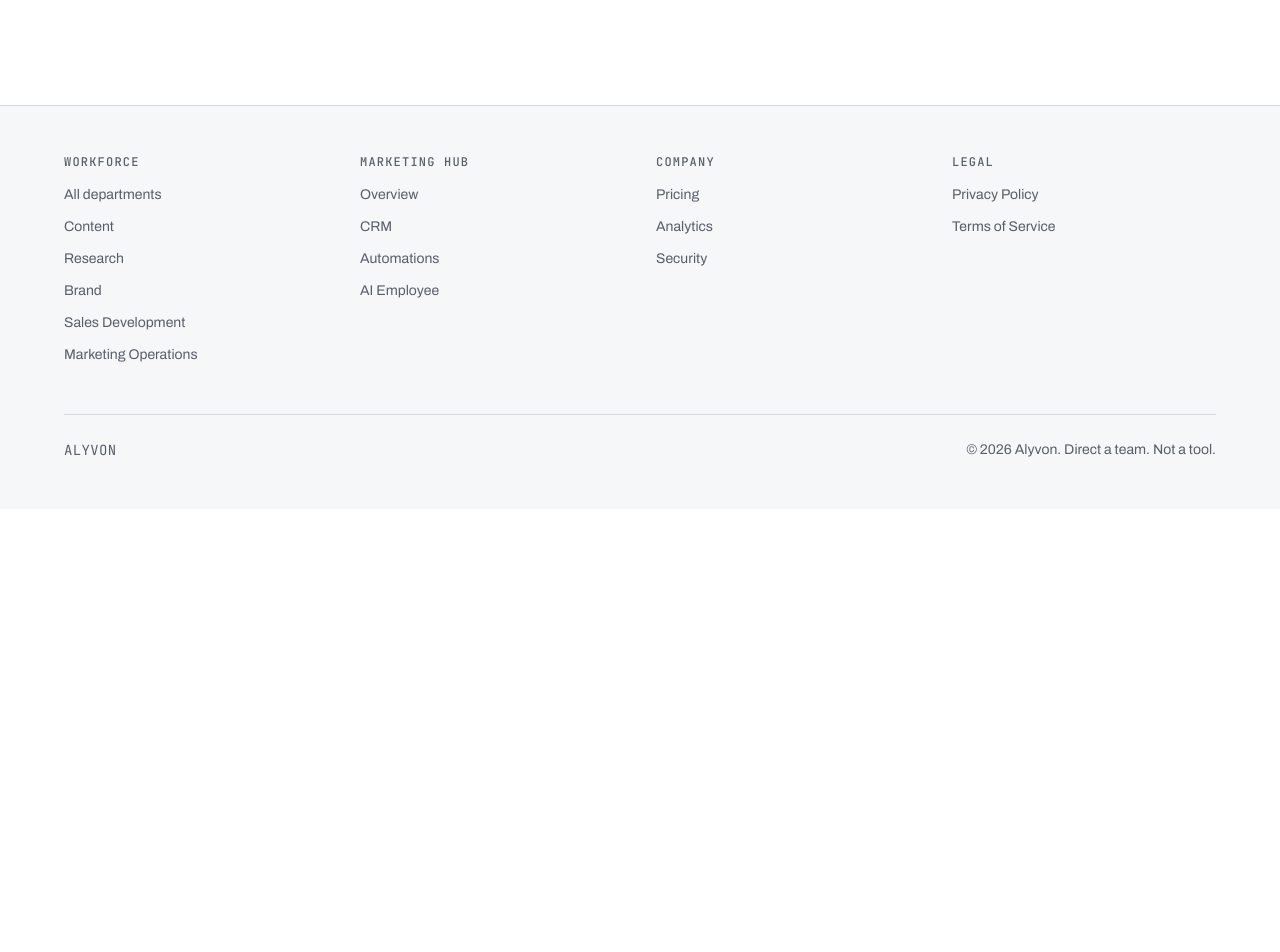
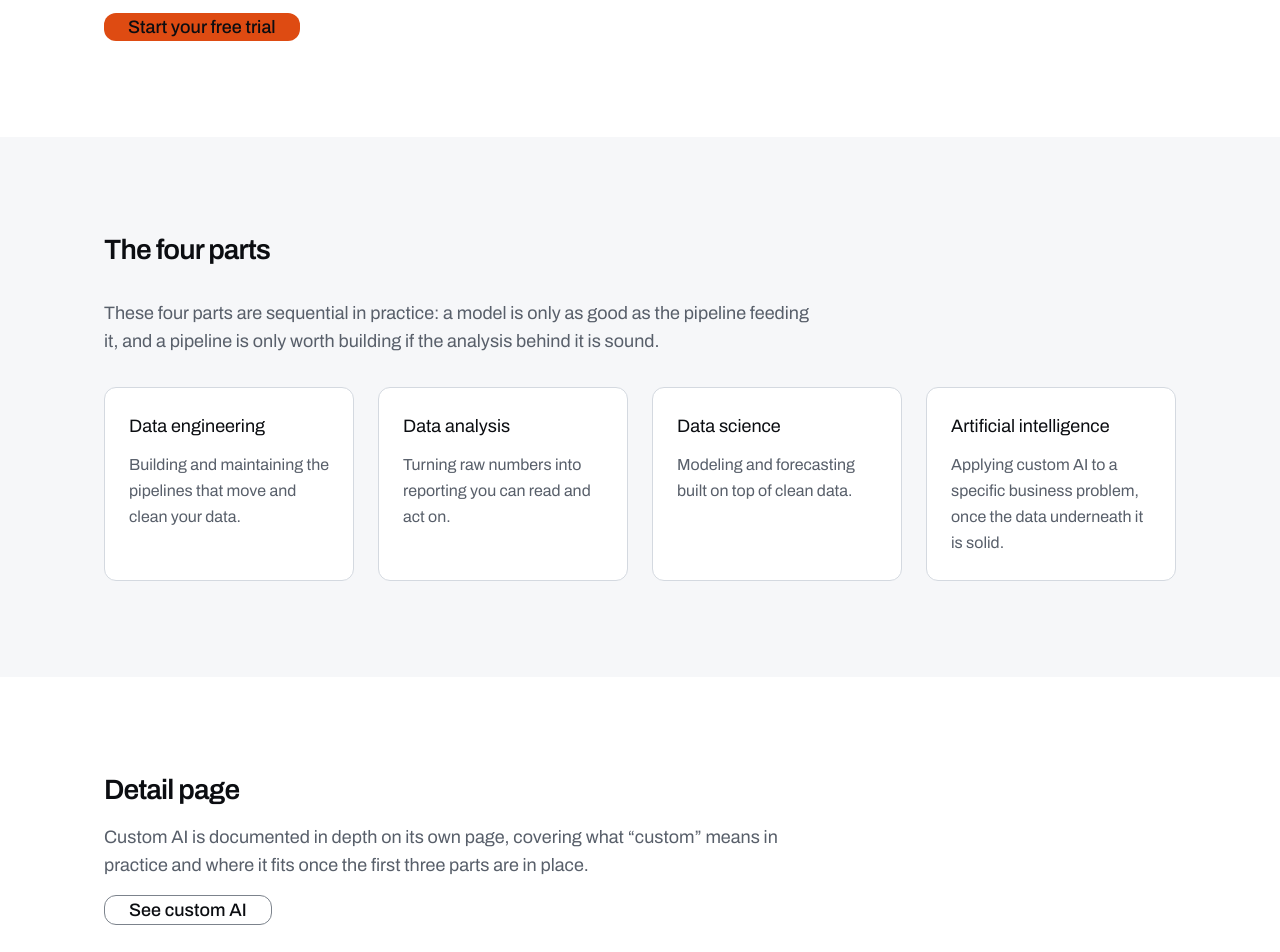
Before and after one commit to alyvonai/alyvon-marketing-site, a Next.js app: page /analytics in a window 1280 px wide. Before the commit this address had no page. Shown: the part 440-1392 px from the top of the page. Before the commit the page ends 949 px from the top, so only its background shows below. Built offline with nearby package versions, Linux system fonts and the light colour scheme.

Commit message:
feat: add analytics pillar page

```diff
--- /dev/null
+++ b/app/analytics/page.tsx
@@ -0,0 +1,103 @@
+import Link from "next/link"
+import { buttonVariants } from "@/components/ui/button"
+import { Card, CardContent, CardHeader, CardTitle } from "@/components/ui/card"
+import { Section } from "@/components/marketing/section"
+import { Hero } from "@/components/marketing/hero"
+import { CtaBand } from "@/components/marketing/cta-band"
+import { cn } from "@/lib/utils"
+import { buildMetadata } from "@/lib/metadata"
+
+// Copy pulled verbatim from Library deliverable e0adc23e-9115-4d27-ab08-b1cd1896e9b2
+// (Ticket 0h, final version -- use this one, not the earlier cc857c3b... draft).
+// Vertical-neutral per docs/tickets-2-21-manifest.md.
+
+export const metadata = buildMetadata({
+  title: "Analytics - Alyvon",
+  description:
+    "Alyvon Analytics: data engineering, data analysis, data science, and applied AI, built into one consulting practice.",
+  path: "/analytics",
+})
+
+const PARTS = [
+  {
+    title: "Data engineering",
+    body: "Building and maintaining the pipelines that move and clean your data.",
+  },
+  {
+    title: "Data analysis",
+    body: "Turning raw numbers into reporting you can read and act on.",
+  },
+  {
+    title: "Data science",
+    body: "Modeling and forecasting built on top of clean data.",
+  },
+  {
+    title: "Artificial intelligence",
+    body: "Applying custom AI to a specific business problem, once the data underneath it is solid.",
+  },
+]
+
+export default function AnalyticsPillarPage() {
+  return (
+    <>
+      <Hero
+        eyebrow="Product line: analytics"
+        heading="Turn your data into a system you can act on."
+        subhead="Analytics covers the full path from raw data to a working model: engineering the pipeline, analyzing the numbers, building the science, and applying AI where it earns its place."
+        actions={
+          <Link href="/login" className={cn(buttonVariants({ size: "lg" }))}>
+            Start your free trial
+          </Link>
+        }
+      />
+
+      <Section tone="surface">
+        <div className="flex flex-col gap-8">
+          <h2 className="text-display-m text-text-primary">The four parts</h2>
+          <p className="max-w-[720px] text-body-l text-text-secondary">
+            These four parts are sequential in practice: a model is only as good as the
+            pipeline feeding it, and a pipeline is only worth building if the analysis behind
+            it is sound.
+          </p>
+          <div className="grid gap-6 sm:grid-cols-2 lg:grid-cols-4">
+            {PARTS.map((p) => (
+              <Card key={p.title}>
+                <CardHeader>
+                  <CardTitle className="text-body-l">{p.title}</CardTitle>
+                </CardHeader>
+                <CardContent>
+                  <p className="text-body text-text-secondary">{p.body}</p>
+                </CardContent>
+              </Card>
+            ))}
+          </div>
+        </div>
+      </Section>
+
+      <Section tone="canvas">
+        <div className="flex max-w-[720px] flex-col gap-4">
+          <h2 className="text-display-m text-text-primary">Detail page</h2>
+          <p className="text-body-l text-text-secondary">
+            Custom AI is documented in depth on its own page, covering what &ldquo;custom&rdquo;
+            means in practice and where it fits once the first three parts are in place.
+          </p>
+          <Link
+            href="/analytics/custom-ai"
+            className={cn(buttonVariants({ variant: "secondary", size: "lg" }), "w-fit")}
+          >
+            See custom AI
+          </Link>
+        </div>
+      </Section>
+
+      <CtaBand
+        heading="Start with the data you already have."
+        actions={
+          <Link href="/login" className={cn(buttonVariants({ size: "lg" }))}>
+            Start your free trial
+          </Link>
+        }
+      />
+    </>
+  )
+}
```
